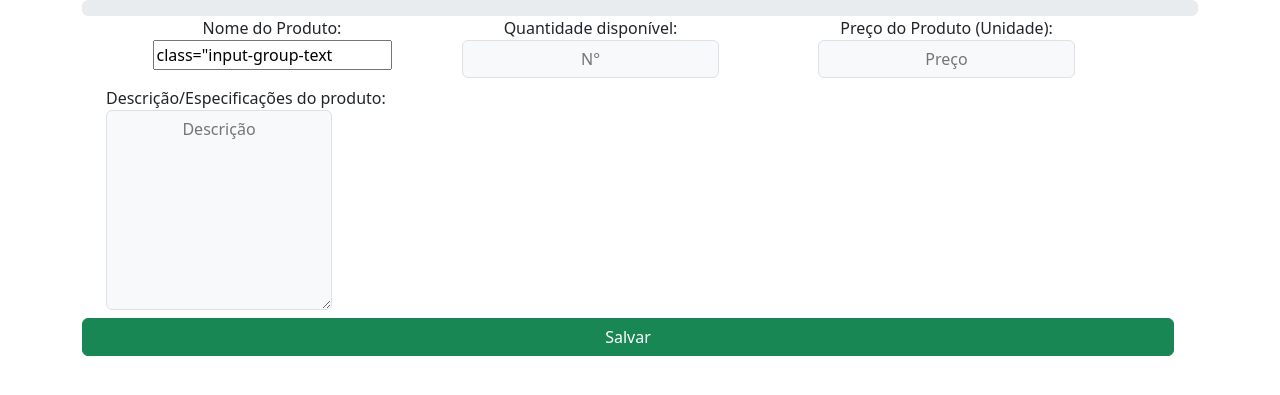
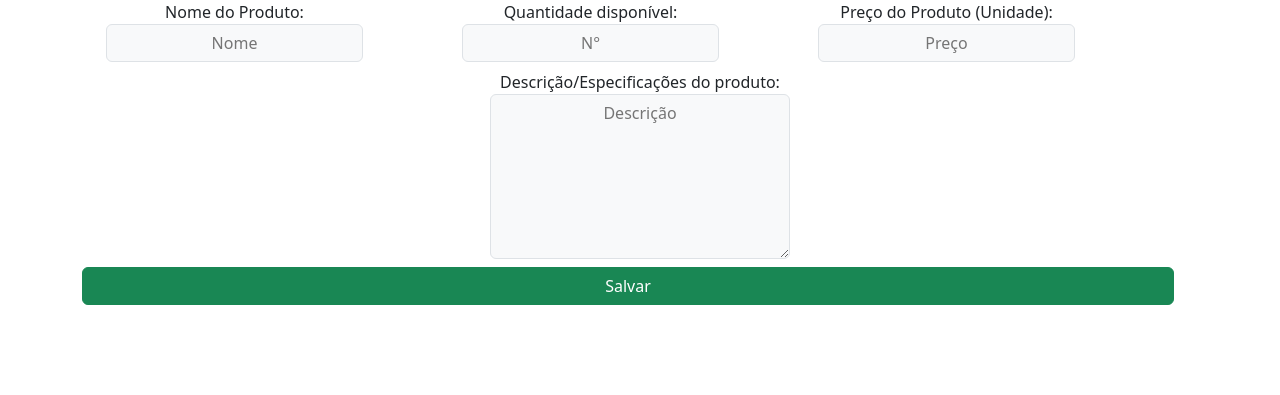
Before and after one commit to jeyeight/gestor, a PHP site: page /addedit.php in a window 1280 px wide. Shown: the part 38-433 px from the top of the page. Run offline with PHP 8.4, Linux system fonts and the light colour scheme.

Commit message:
Adicionando e arrumando coisas

```diff
--- a/Produto.php
+++ b/Produto.php
@@ -1,5 +1,5 @@
 <?php
-require_once('PDO.php');
+require_once('pdo.php');
 class Produto extends CONEXAO{
     public $id ;
     public function listagem(){
@@ -13,7 +13,7 @@ class Produto extends CONEXAO{
     public function info_prod($idProduto){
         $sql = "SELECT * FROM produtos WHERE id = $idProduto";
         $stmt = $this->conexao()->query($sql);
-        $info_prod = $stmt->fetchAll(PDO::FETCH_ASSOC);
+        $info_prod = $stmt->fetch(PDO::FETCH_ASSOC);
         return $info_prod;
     }
     public function delete($idProduto) {
@@ -21,6 +21,12 @@ class Produto extends CONEXAO{
         $stmt = $this->conexao()->prepare($sql);
         $stmt->execute([$idProduto]);
     }
+    public function nmr_produtos() {
+        $sql = "SELECT COUNT(*) FROM produtos";
+        $stmt = $this->conexao()->query($sql);
+        $nmr = $stmt->fetchColumn();
+        return $nmr;
+    }
 
 }
 ?>
--- a/addedit.php
+++ b/addedit.php
@@ -6,7 +6,7 @@ $id = filter_input(INPUT_GET, "id", FILTER_SANITIZE_SPECIAL_CHARS);
 $edicao = !is_null($id);
 if($edicao){
     $info = $classe->info_prod($id);
-    $info = $info[0];
+    $_GET['edicao'] = $edicao;
 }
 ?>
 <!DOCTYPE html>
@@ -20,43 +20,41 @@ if($edicao){
 </head>
 <body>
     <div class="container">
-        <div class="progress" role="progressbar" aria-label="Example with label" aria-valuemin="0" aria-valuemax="100">
-        <div div class="progress-bar"></div>
-        </div>
-        <form action="formaccept.php" method="get">
-                <div class ="container d-flex justify-content-start row">
-                    <div class="container d-flex justify-content-start col Order-first">
-                        <div class="container d-flex justify-content-start text-center form-group" >
+        <form action="formaccept.php" method="POST">
+            <input type="hidden" name="id" value="<?= isset($info) ? $info['id'] : '' ?>">
+                <div class ="container d-flex row">
+                    <div class="container d-flex col">
+                        <div class="container d-flex text-center form-group col-4" >
                             <label class="form-label">
                                 Nome do Produto:
-                                <input type="text" name="nomeProduto" placeholder="Nome" value = <?php $edicao ? $info[0]['nome'] : '' ?> class="input-group-text col" required >
+                                <input type="text" name="nomeProduto" placeholder="Nome"  value = "<?= isset($info) ? $info['nome'] : '' ?>" class="input-group-text col" required  >
                             </label>
                         </div>
-                        <div class="container d-flex justify-content-start text-center form-group">
+                        <div class="container d-flex text-center form-group col-4">
                             <label>
                                 Quantidade disponível:
-                            <input type="number" name="nmrProduto" placeholder="N°" min="0" class="input-group-text col"  required >
+                            <input type="number" name="nmrProduto" placeholder="N°" value = "<?= isset($info) ? $info['estoque'] : '' ?>" min="0" class="input-group-text col"  required >
                             </label>
                         </div>
-                        <div class="container d-flex justify-content-start text-center form-group">
+                        <div class="container d-flex text-center form-group col-4">
                             <label class="form-label">
                                 Preço do Produto (Unidade):
-                                <input type="number" name="precoProduto" placeholder="Preço" class="input-group-text col"  step="0.01" required >
+                                <input type="number" name="precoProduto" placeholder="Preço" value ="<?= isset($info) ? $info['preco'] : '' ?>" class="input-group-text col"  step="0.01" required >
                             </label>
                         </div>
                     </div>
                     </div>
 
                     <div class ="container d-flex justify-content-center col text-center form-group">
-                        <div class=""></div>
-                            <div class = "container d-flex col-12">
-                                <label class="form-label">
-                                    Descrição/Especificações do produto:
-                                        <textarea name="especProduto" placeholder="Descrição" id="desc" class="input-group-text align-itens-start justify-content-end"></textarea>
-                                    </label>
-                            </div>
-                        <div class =""></div>
+                        <div class="container col-3"></div>
+                        <div class = "container d-flex justify-content-center col-6">
+                            <label class="form-label">
+                                Descrição/Especificações do produto:
+                                <textarea maxlength="200" name="especProduto" placeholder="Descrição" id="desc" resize="none" max="100" class="input-group-text align-itens-start justify-content-end"><?= isset($info) ? $info['descricao'] : '' ?></textarea>
+                            </label>
                         </div>
+                        <div class="container col-3"></div>
+                    </div>
                         <div class ="container d-flex justify-content-center row">
                             <button type="submit" class = "btn btn-success">Salvar</button>
                         </div>
--- a/cabecalho.php
+++ b/cabecalho.php
@@ -13,7 +13,7 @@
     <div class="row">
         <div class="container d-flex" id="header">
             <a href="index.php" class="btn btn-primary col rounded-0 header">Início</a>
-            <input type="text" placeholder="Pesquise aqui"class="input-group-text col rounded-0">
+            <input type="text" placeholder="Pesquise aqui"class="input-group-text col rounded-0" >
             <a href="addedit.php" class="btn btn-primary col rounded-0 header">Adicionar</a>
         </div>
     </div>
--- a/style.css
+++ b/style.css
@@ -2,7 +2,11 @@
     background-color: #0d6efd;
 }
 #desc{
-    height:200px;
+    height:165px;
+    width:300px;
+    white-space: pre-wrap;
+    word-wrap: break-word;
+    overflow: none;
 }
 
 input::-webkit-outer-spin-button,
```
Also changed, not shown: formaccept.php (+20 -8 lines), index.php (+27 -9 lines).
